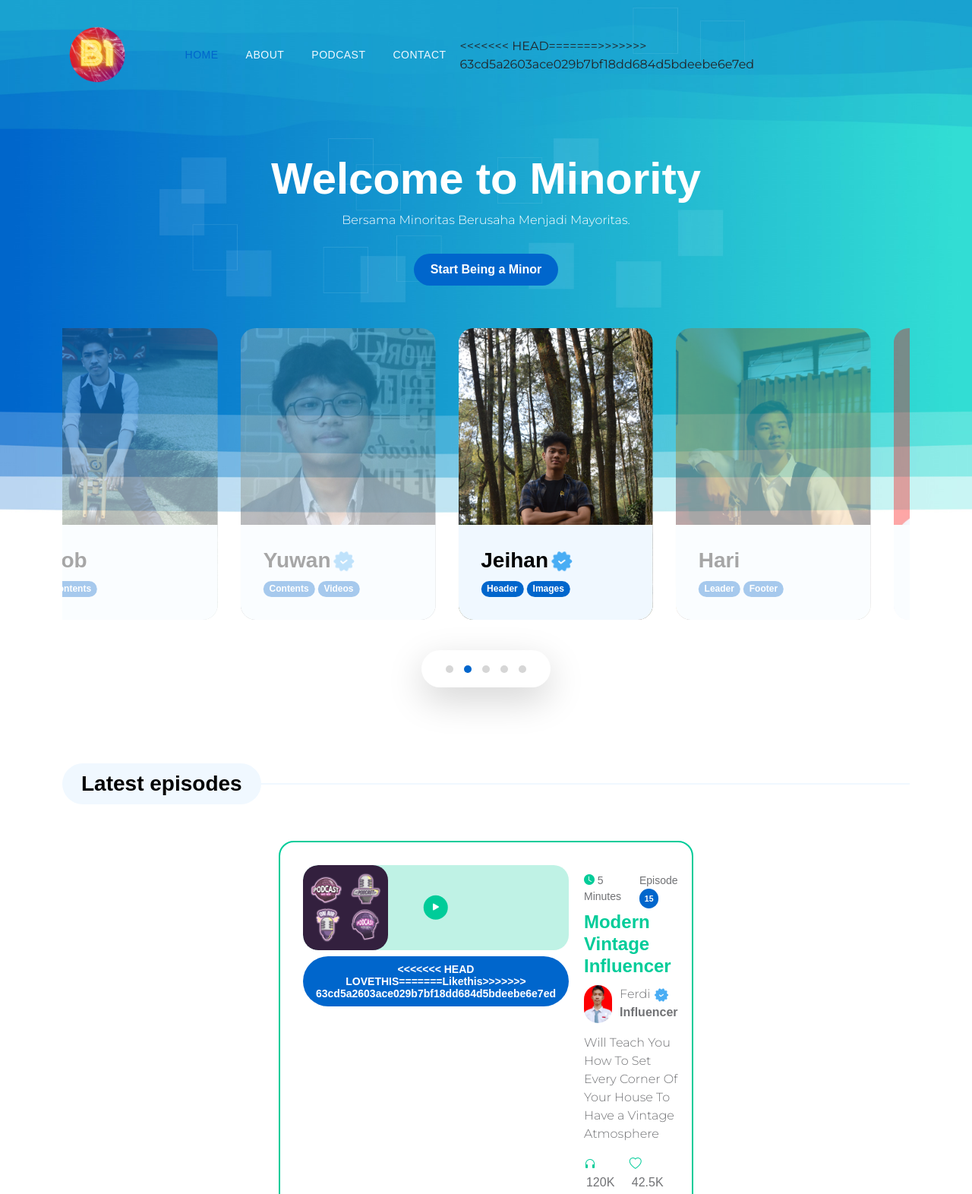
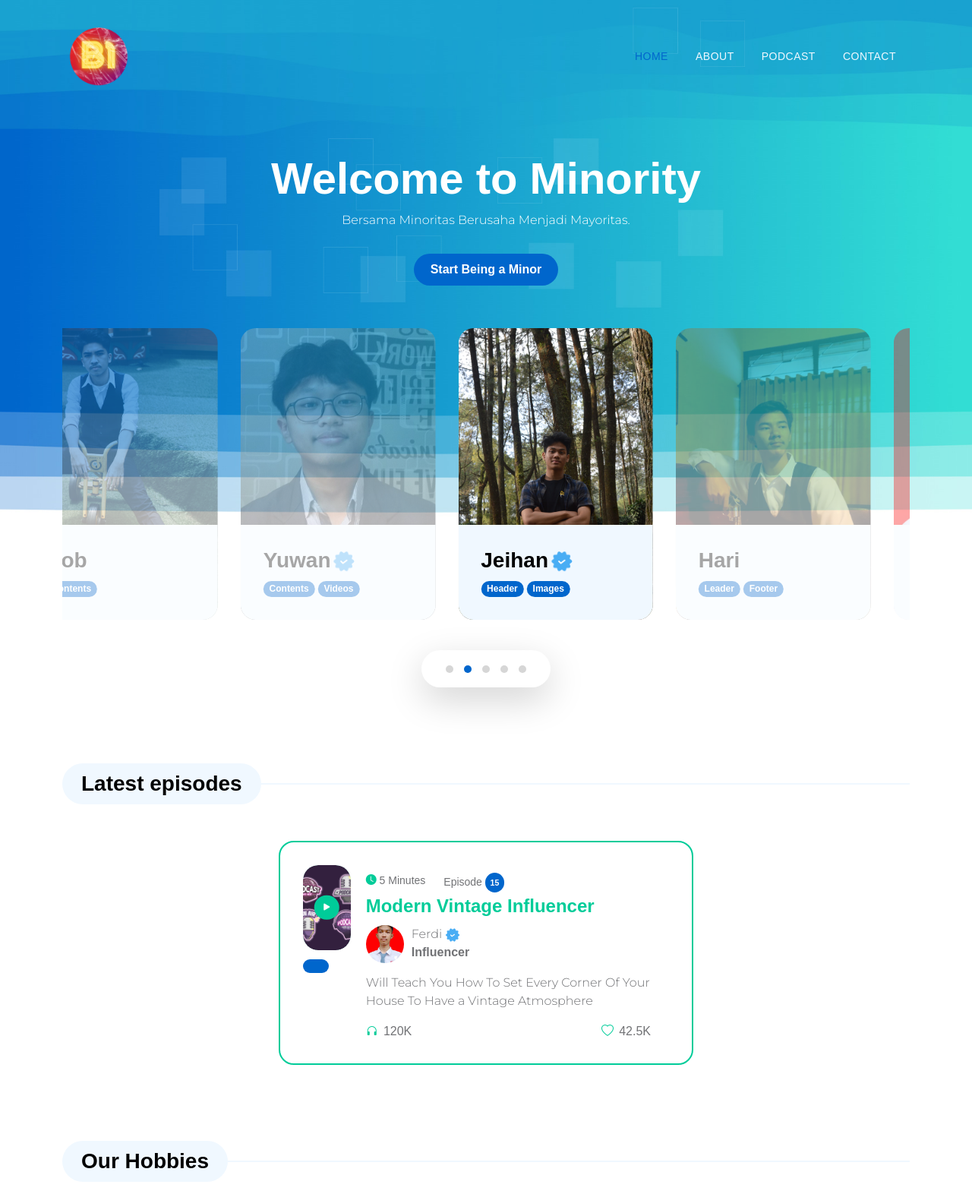
Before and after one commit to raizenway/KelompokMinoritas, a plain HTML site: page index.html in a window 1280 px wide. Shown: the top 1572 px of the page at 76% size. Drawn offline with nearby package versions, Linux system fonts and the light colour scheme; a web font is replaced by a local one.

Commit message:
Update index.html

```diff
--- a/index.html
+++ b/index.html
@@ -76,7 +76,7 @@ https://templatemo.com/tm-584-pod-talk
                         </li>
                     </ul>
 
-                    <<<<<<< HEAD=======>>>>>>> 63cd5a2603ace029b7bf18dd684d5bdeebe6e7ed
+
                 </div>
             </div>
         </nav>
@@ -271,8 +271,6 @@ https://templatemo.com/tm-584-pod-talk
 
                                 <div class="mt-2">
                                     <a class="btn custom-btn">
-                                        <<<<<<< HEAD LOVETHIS=======Likethis>>>>>>>
-                                            63cd5a2603ace029b7bf18dd684d5bdeebe6e7ed
                                     </a>
                                 </div>
                             </div>
```
